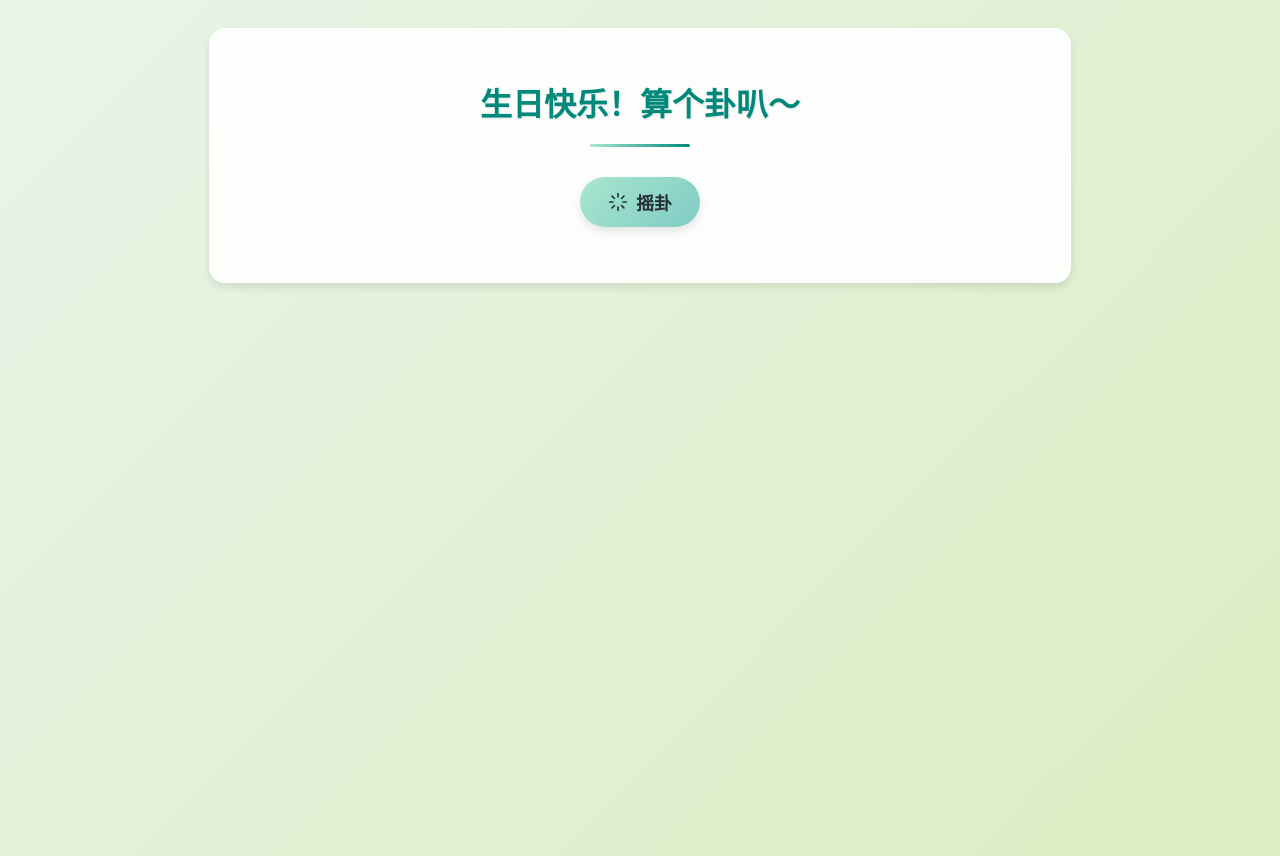
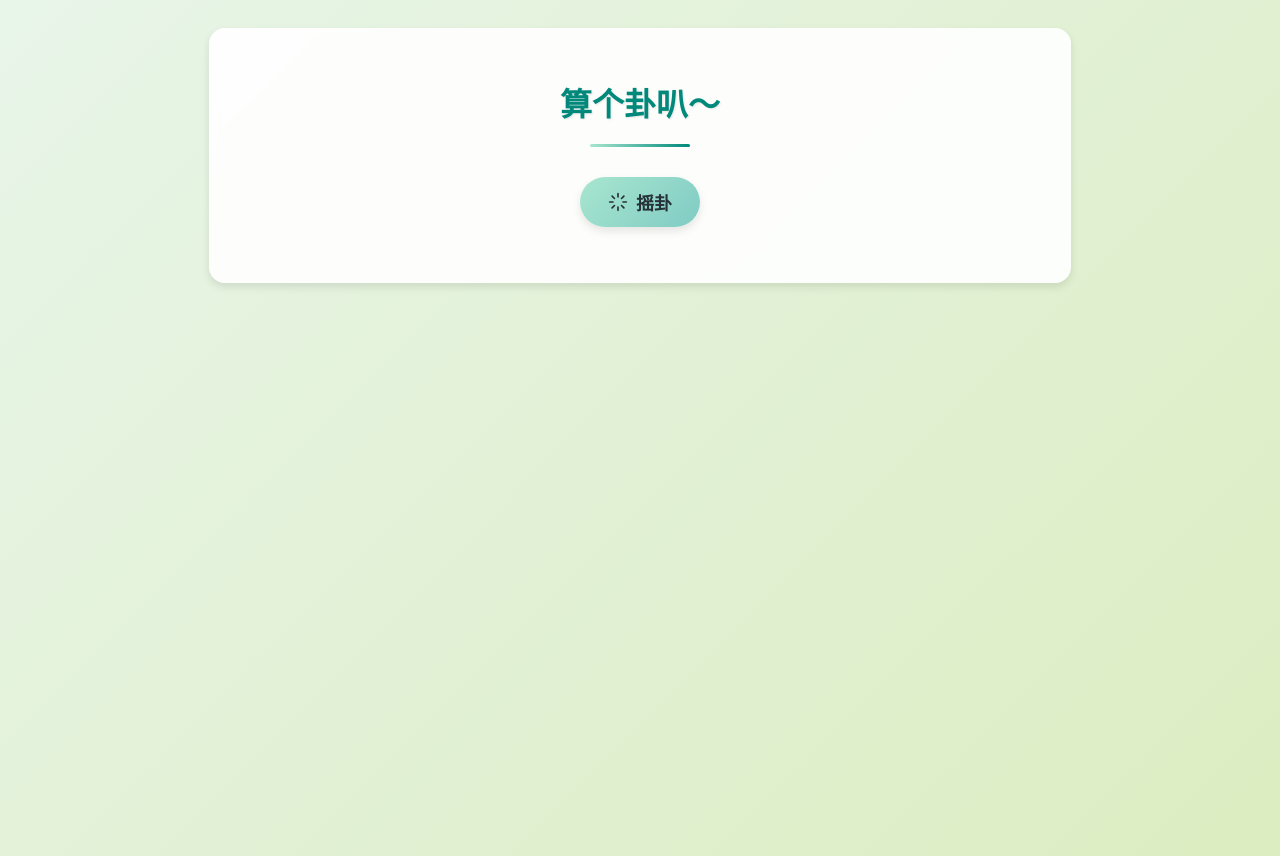
Before and after one commit to LavenderF/xuanxue, a plain HTML site: page index.html in a window 1280 px wide. Drawn offline with Linux system fonts and the light colour scheme.

Commit message:
Update index.html

```diff
--- a/index.html
+++ b/index.html
@@ -3,7 +3,7 @@
 <head>
   <meta charset="UTF-8" />
   <meta name="viewport" content="width=device-width, initial-scale=1.0">
-  <title>生日快乐！算个卦叭～</title>
+  <title>算个卦叭～</title>
   <style>
     :root {
       --mint-green: #a8e6cf;
@@ -224,7 +224,7 @@
 </head>
 <body>
   <div class="container">
-    <h1>生日快乐！算个卦叭～</h1>
+    <h1>算个卦叭～</h1>
     <button onclick="shakeGua()">
       <svg width="20" height="20" viewBox="0 0 24 24" fill="none" xmlns="http://www.w3.org/2000/svg">
         <path d="M12 2V6" stroke="currentColor" stroke-width="2" stroke-linecap="round"/>
```
